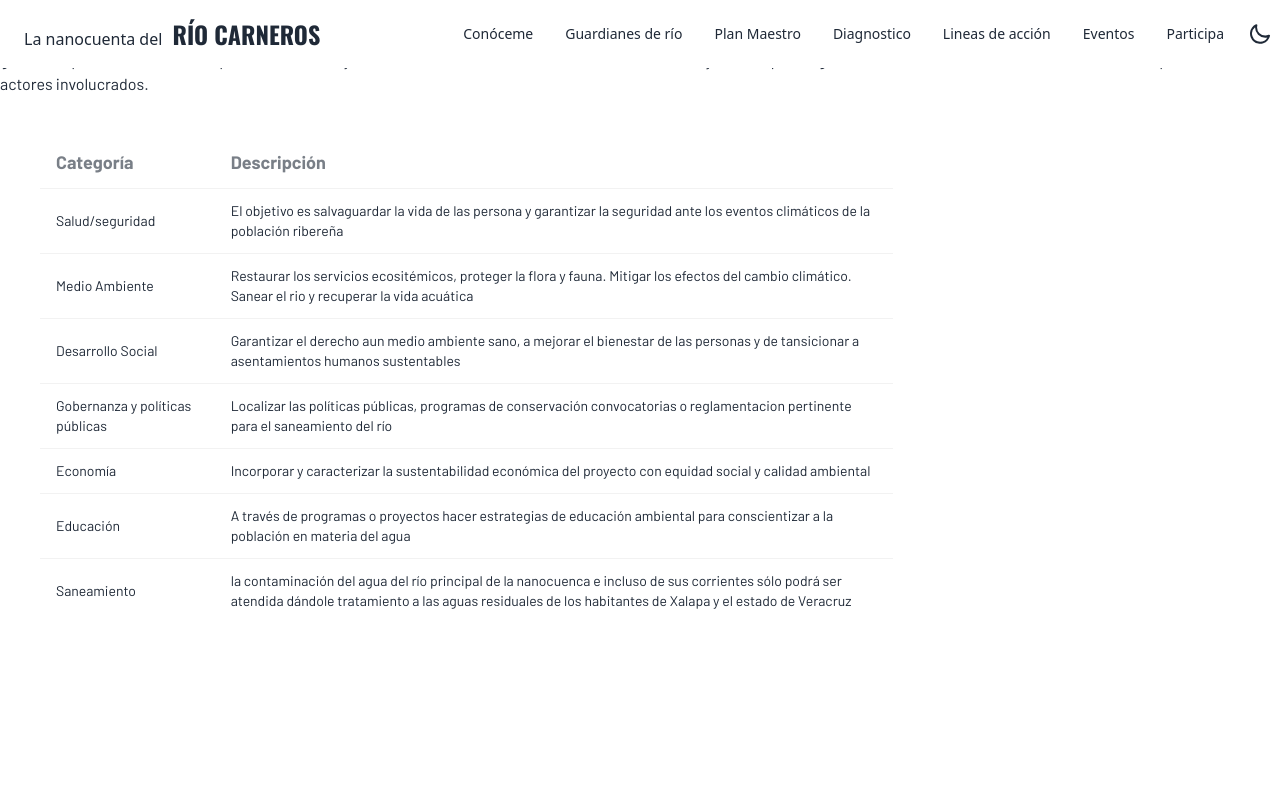
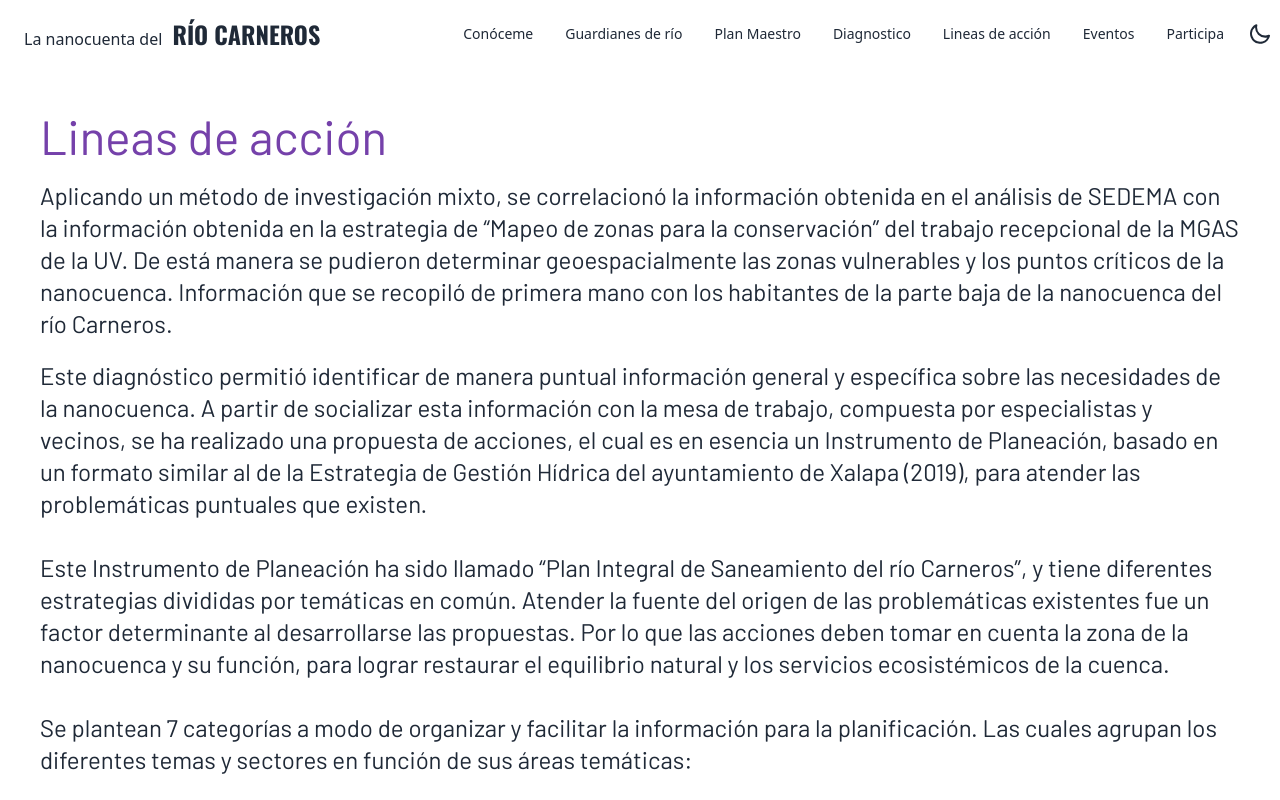
Before and after one commit to RobertoVRz/RioCarneros-Web, a Next.js app: page /lineas-de-accion in a window 1280 px wide. Shown: the top 800 px of the page. Built offline with nearby package versions, Linux system fonts and the light colour scheme.

Commit message:
feat: Lineas de accion terminadas

```diff
--- a/src/components/planmaestro/LineasAccion.jsx
+++ b/src/components/planmaestro/LineasAccion.jsx
@@ -1,20 +1,20 @@
 function LineasAccion() {
   return (
-    <div className="m-10 md:m-20">
-      <h1 className="text-3xl text-purple-700 mb-8">Lineas de acción</h1>
-      <p className="text-justify mb-5">
+    <div className="mx-10 md:mx-20 my-10">
+      <h1 className="text-5xl text-primary mb-8">Lineas de acción</h1>
+      <p className="text-2xl text-justify mb-5">
         Se tuvo un amplio debate de las problemáticas a nivel político,
         ambiental, social y territorial. Y se estuvo de acuerdo en la urgencia
         por realizar un Plan Integral de trabajo que involucre acciones desde el
         nacimiento de la cuenca en San Andrés Tlalnehuayocan, donde estén
         presentes los niveles de gobierno: municipal, estatal y federal.
       </p>
-      <p className="text-justify mb-5">
+      <p className="text-2xl text-justify mb-5">
         Fruto de esa mesa se ha realizado un diagnóstico coordinado por la
         SEDEMA, que caracteriza toda la nanocuenca. Análisis hecho a partir de
         imágenes satelitales recientes y otros datos.{" "}
       </p>
-      <p className="text-justify mb-5">
+      <p className="text-2xl text-justify mb-5">
         A partir de este diagnóstico se ha realizado una propuesta de acciones,
         basado en el formato de la Estrategia de Gestión Hídrica del
         ayuntamiento de Xalapa. Las líneas de acción propuestas están divididas
--- a/src/components/planmaestro/Plan.jsx
+++ b/src/components/planmaestro/Plan.jsx
@@ -1,16 +1,23 @@
 function Plan() {
   return (
-    <div className="m-10 md:m-20">
-      <h1 className="text-3xl text-purple-700 mb-8">Plan maestro</h1>
-      <p className="text-justify">
-        Somos una comunidad vinculada para generar estrategias de saneamiento en
-        la cuenca del río Carneros y adaptación ante el cambio climático. Con la
-        gestión/vinculación entre la universidad veracruzana y los Guardianes
-        del río se realizó el contacto con las autoridades, el diagnóstico y la
-        conformación de la propuesta del Plan Integral de trabajo para el
-        saneamiento.
-      </p>
-    </div>
+    <>
+      <div className="mx-5 lg:mx-10">
+        <h1 className="text-5xl text-primary mb-8">Plan maestro</h1>
+        <p className="text-2xl text-justify mb-10">
+          Somos una comunidad vinculada para generar estrategias de saneamiento
+          en la cuenca del río Carneros y adaptación ante el cambio climático.
+          Con la gestión/vinculación entre la universidad veracruzana y los
+          Guardianes del río se realizó el contacto con las autoridades, el
+          diagnóstico y la conformación de la propuesta del Plan Integral de
+          trabajo para el saneamiento.
+        </p>
+      </div>
+      <img
+        src="https://static.wixstatic.com/media/6a2275_06c1f97e9c2b49a4a9c3353dec58e276~mv2.jpg/v1/fill/w_980,h_500,al_c,q_85,usm_0.66_1.00_0.01,enc_auto/6a2275_06c1f97e9c2b49a4a9c3353dec58e276~mv2.jpg"
+        alt="Plan maestro"
+        className="w-full"
+      />
+    </>
   );
 }
 
--- a/src/pages/lineas-de-accion.jsx
+++ b/src/pages/lineas-de-accion.jsx
@@ -1,28 +1,50 @@
 export default function lineasAccion() {
   return (
-    <div>
-      <h1>Lineas de acción</h1>
-      <p className="text-justify">
-        Se parió un documento donde se sintetizan las líneas de acción
-        propuestas por categorías, las cuales atienden las problemáticas vistas
-        en el diagnóstico. La tabla sintetiza las propuestas generales para ir
-        abordando las problemáticas mayores e ir transitando hacia el desarrollo
-        de un Plan Ejecutivo que tenga las líneas de acción aterrizadas en
-        actividades puntuales con los actores involucrados.{" "}
+    <div className="py-28 mx-5 lg:mx-10">
+      <h1 className="text-5xl text-primary">Lineas de acción</h1>
+      <p className="text-2xl mt-5 text-left">
+        Aplicando un método de investigación mixto, se correlacionó la
+        información obtenida en el análisis de SEDEMA con la información
+        obtenida en la estrategia de “Mapeo de zonas para la conservación” del
+        trabajo recepcional de la MGAS de la UV. De está manera se pudieron
+        determinar geoespacialmente las zonas vulnerables y los puntos críticos
+        de la nanocuenca. Información que se recopiló de primera mano con los
+        habitantes de la parte baja de la nanocuenca del río Carneros.
       </p>
-      <div className="overflow-x-auto m-10 w-2/3">
+      <p className="text-2xl mt-5 text-left">
+        Este diagnóstico permitió identificar de manera puntual información
+        general y específica sobre las necesidades de la nanocuenca. A partir de
+        socializar esta información con la mesa de trabajo, compuesta por
+        especialistas y vecinos, se ha realizado una propuesta de acciones, el
+        cual es en esencia un Instrumento de Planeación, basado en un formato
+        similar al de la Estrategia de Gestión Hídrica del ayuntamiento de
+        Xalapa (2019), para atender las problemáticas puntuales que existen.
+        <br /> <br />
+        Este Instrumento de Planeación ha sido llamado “Plan Integral de
+        Saneamiento del río Carneros”, y tiene diferentes estrategias divididas
+        por temáticas en común. Atender la fuente del origen de las
+        problemáticas existentes fue un factor determinante al desarrollarse las
+        propuestas. Por lo que las acciones deben tomar en cuenta la zona de la
+        nanocuenca y su función, para lograr restaurar el equilibrio natural y
+        los servicios ecosistémicos de la cuenca. <br /> <br /> Se plantean 7
+        categorías a modo de organizar y facilitar la información para la
+        planificación. Las cuales agrupan los diferentes temas y sectores en
+        función de sus áreas temáticas:
+      </p>
+
+      <div className="my-10">
         <table className="table">
           {/* head */}
           <thead>
             <tr>
-              <th className="text-lg">Categoría</th>
-              <th className="text-lg">Descripción</th>
+              <th className="text-2xl text-primary">Categoría</th>
+              <th className="text-2xl text-primary">Descripción</th>
             </tr>
           </thead>
-          <tbody>
+          <tbody className="text-xl">
             {/* row 1 */}
             <tr>
-              <td>Salud/seguridad</td>
+              <td className="font-bold">Salud/seguridad</td>
               <td>
                 El objetivo es salvaguardar la vida de las persona y garantizar
                 la seguridad ante los eventos climáticos de la población
@@ -31,7 +53,7 @@ export default function lineasAccion() {
             </tr>
             {/* row 2 */}
             <tr>
-              <td>Medio Ambiente</td>
+              <td className="font-bold">Medio Ambiente</td>
               <td>
                 Restaurar los servicios ecositémicos, proteger la flora y fauna.
                 Mitigar los efectos del cambio climático. Sanear el rio y
@@ -40,7 +62,7 @@ export default function lineasAccion() {
             </tr>
             {/* row 3 */}
             <tr>
-              <td>Desarrollo Social</td>
+              <td className="font-bold">Desarrollo Social</td>
               <td>
                 Garantizar el derecho aun medio ambiente sano, a mejorar el
                 bienestar de las personas y de tansicionar a asentamientos
@@ -48,7 +70,7 @@ export default function lineasAccion() {
               </td>
             </tr>
             <tr>
-              <td>Gobernanza y políticas públicas</td>
+              <td className="font-bold">Gobernanza y políticas públicas</td>
               <td>
                 Localizar las políticas públicas, programas de conservación
                 convocatorias o reglamentacion pertinente para el saneamiento
@@ -56,23 +78,23 @@ export default function lineasAccion() {
               </td>
             </tr>
             <tr>
-              <td>Economía</td>
+              <td className="font-bold">Economía</td>
               <td>
                 Incorporar y caracterizar la sustentabilidad económica del
                 proyecto con equidad social y calidad ambiental
               </td>
             </tr>
             <tr>
-              <td>Educación</td>
+              <td className="font-bold">Educación</td>
               <td>
                 A través de programas o proyectos hacer estrategias de educación
                 ambiental para conscientizar a la población en materia del agua
               </td>
             </tr>
             <tr>
-              <td>Saneamiento</td>
+              <td className="font-bold">Saneamiento</td>
               <td>
-                la contaminación del agua del río principal de la nanocuenca e
+                La contaminación del agua del río principal de la nanocuenca e
                 incluso de sus corrientes sólo podrá ser atendida dándole
                 tratamiento a las aguas residuales de los habitantes de Xalapa y
                 el estado de Veracruz
--- a/src/pages/plan-maestro.jsx
+++ b/src/pages/plan-maestro.jsx
@@ -4,7 +4,7 @@ import Cards from "../components/planmaestro/Cards";
 
 export default function planMaestro() {
   return (
-    <div>
+    <div className="pt-28">
       <Plan />
       <LineasAccion />
       <Cards />
```
Also changed, not shown: src/components/planmaestro/Cards.jsx (+56 -16 lines), public/tabla.png (added).
